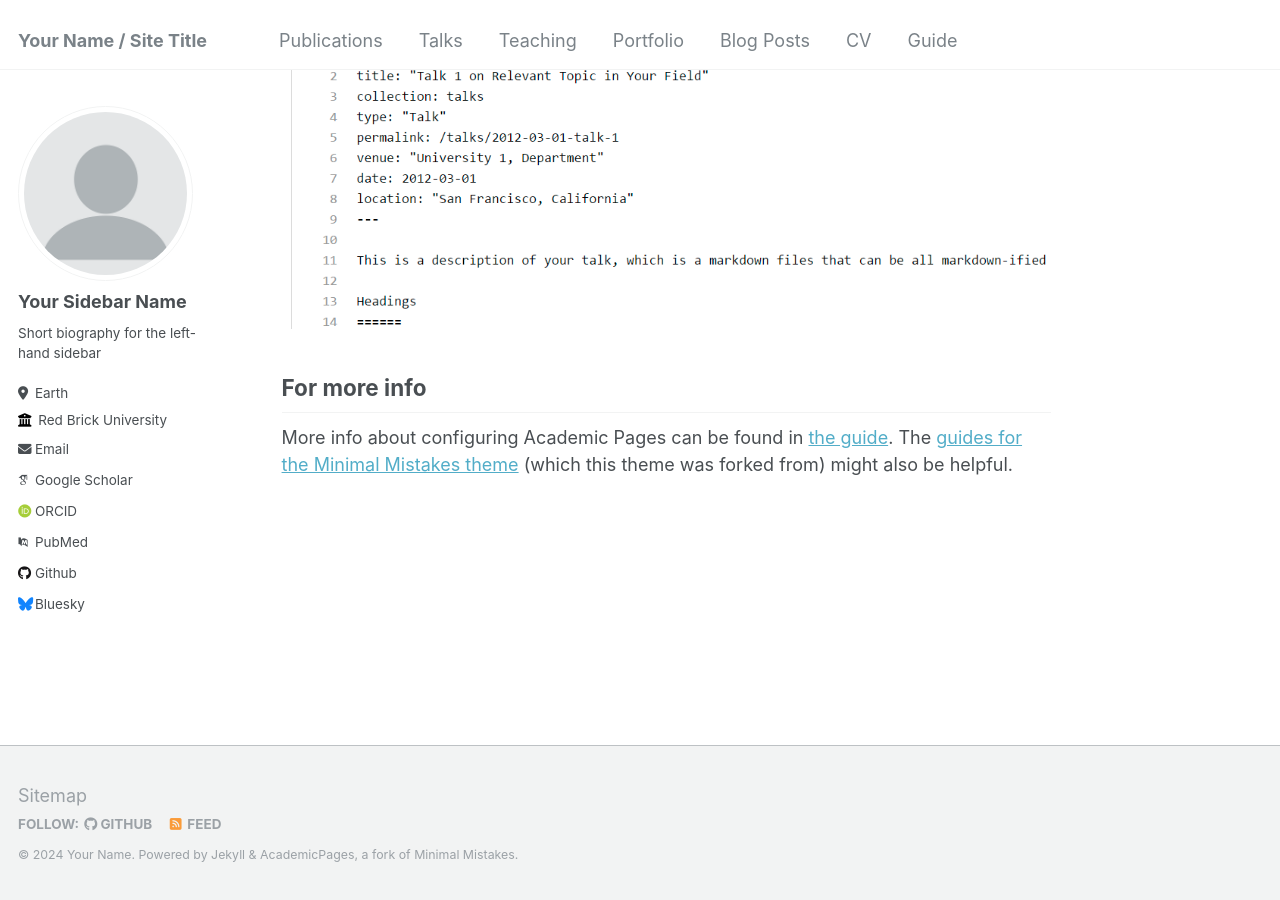
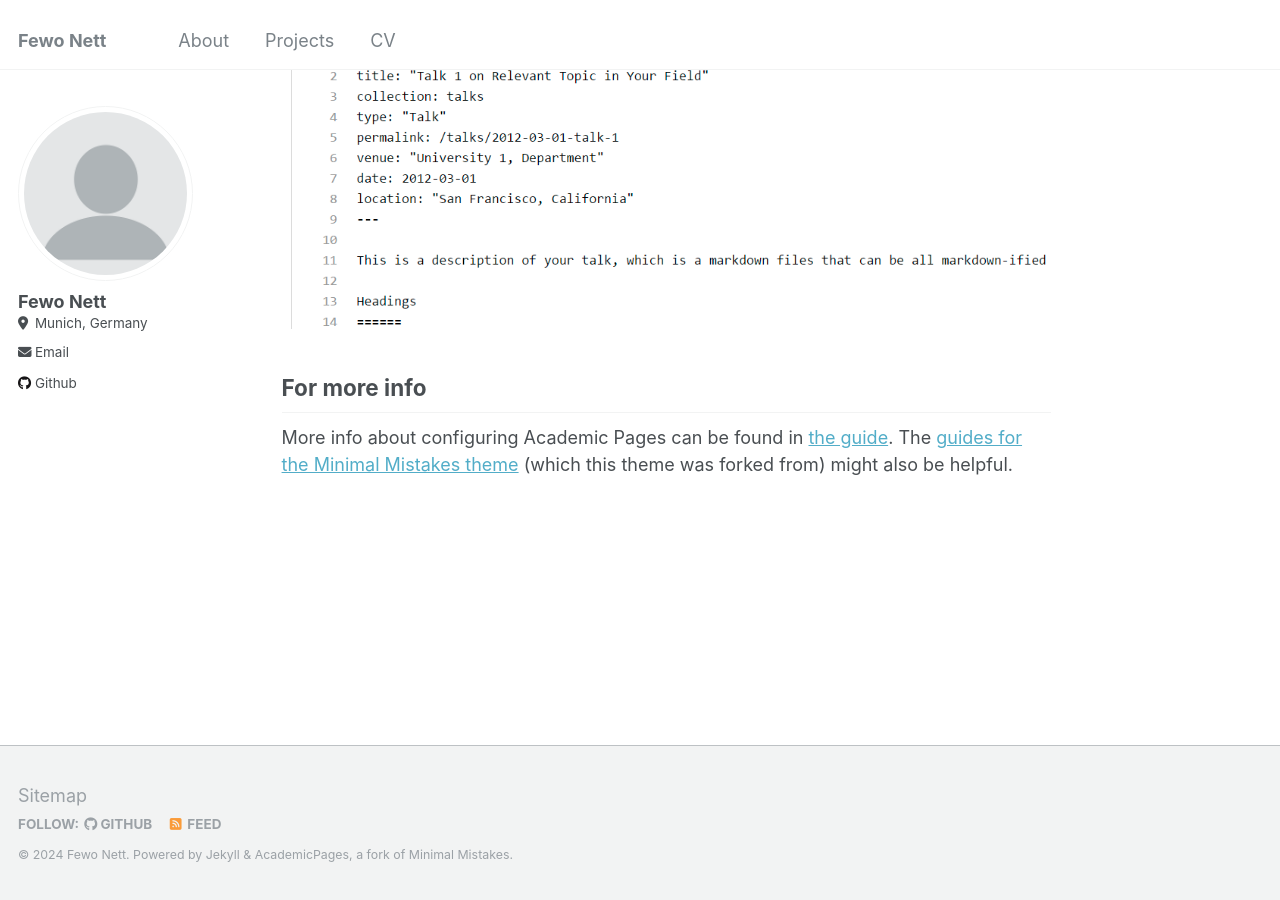
Before and after one commit to fewonett/fewonett.github.io, a Jekyll site: the page built from _pages/about_old.md, in a window 1280 px wide and 900 px high, scrolled down 2660 px. Built offline with Jekyll 4.4.1, drawn with Linux system fonts in a browser that asks for light colours; some web fonts are replaced.

Commit message:
add files

```diff
--- a/_config.yml
+++ b/_config.yml
@@ -8,13 +8,13 @@
 
 # Basic Site Settings
 locale                   : "en-US"
-title                    : "Your Name / Site Title"
+title                    : "Fewo Nett"
 title_separator          : "-"
-name                     : &name "Your Name"
+name                     : &name "Fewo Nett"
 description              : &description "personal description"
-url                      : https://academicpages.github.io # the base hostname & protocol for your site e.g. "https://mmistakes.github.io"
+url                      : https://fewonett.github.io # the base hostname & protocol for your site e.g. "https://mmistakes.github.io"
 baseurl                  : "" # the subpath of your site, e.g. "/blog"
-repository               : "academicpages/academicpages.github.io"
+repository               : "fewonett/fewonett.github.io"
 
 # Site Author - The following control what appear as part of the author content on the side bar.
 #               If a field is blank the icon and link will not appear, otherwise it will be shown.
@@ -22,32 +22,32 @@ repository               : "academicpages/academicpages.github.io"
 author:
   # Biographic information
   avatar           : "profile.png"
-  name             : "Your Sidebar Name"
+  name             : "Fewo Nett"
   pronouns         : # example: "she/her"
-  bio              : "Short biography for the left-hand sidebar"
-  location         : "Earth"
-  employer         : "Red Brick University"
+  bio              : #"Short biography for the left-hand sidebar"
+  location         : "Munich, Germany"
+  employer         : #"Red Brick University"
   uri              : # URL
-  email            : "none@example.org"
+  email            : "nettfewo@gmail.com"
 
   # Academic websites
   arxiv            : # URL - Update with the correct link to your profile
-  googlescholar    : "https://scholar.google.com/citations?user=PS_CX0AAAAAJ"
+  googlescholar    : #"https://scholar.google.com/citations?user=PS_CX0AAAAAJ"
   impactstory      : # URL
-  orcid            : "http://orcid.org/yourorcidurl"
-  pubmed           : "https://www.ncbi.nlm.nih.gov/pubmed/?term=john+snow"
+  orcid            : #"http://orcid.org/yourorcidurl"
+  pubmed           : #"https://www.ncbi.nlm.nih.gov/pubmed/?term=john+snow"
   researchgate     : # URL
 
   # Repositories and software development
   bitbucket        : # Username - Update with your username on the site
   codepen          : # Username
   dribbble         : # Username
-  github           : "academicpages"
+  github           : "fewonett"
   kaggle           : # Username
   stackoverflow    : # User number or user number and name (i.e., use "1" or "1/jeff-atwood")
 
   # Social media
-  bluesky          : "bsky.app" # Replace this with you Bluesky username
+  bluesky          : #"bsky.app" # Replace this with you Bluesky username
   facebook         : # Username
   flickr           : # Username
   foursquare       : # Username
@@ -120,7 +120,7 @@ yandex_site_verification :
 
 # Social Sharing
 twitter:
-  username               : &twitter
+  username               : #&twitter
 facebook:
   username               :
   app_id                 :
--- a/_data/navigation.yml
+++ b/_data/navigation.yml
@@ -1,22 +1,10 @@
 # main links links
 main:
-  - title: "Publications"
-    url: /publications/
+  - title: "About"
+    url: /#about
 
-  - title: "Talks"
-    url: /talks/
-
-  - title: "Teaching"
-    url: /teaching/
-
-  - title: "Portfolio"
-    url: /portfolio/
-
-  - title: "Blog Posts"
-    url: /year-archive/
+  - title: "Projects"
+    url: /#projects
 
   - title: "CV"
     url: /cv/
-
-  - title: "Guide"
-    url: /markdown/
```
Also changed, not shown: _includes/About_Me.html (added, +20 -0 lines), _includes/Reduced_Image_Projects_Showcase.html (added, +43 -0 lines), _pages/about.html (added, +56 -0 lines), _pages/about_old.md (renamed from _pages/about.md), 1 other file.
